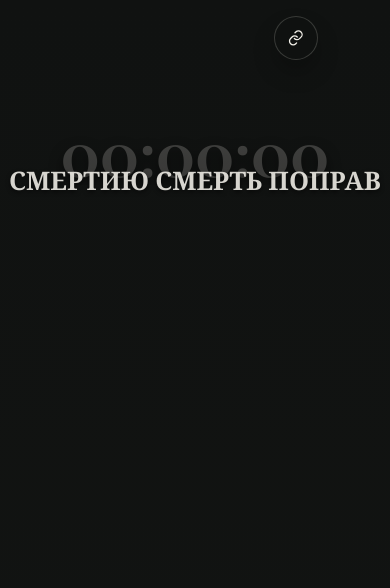
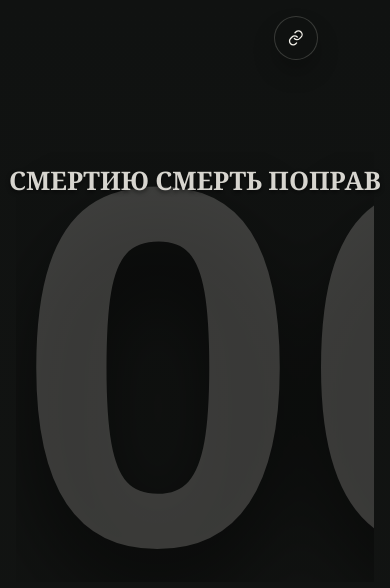
Before and after one commit to EvaDugina/Sisyphus-The-Czar, a React (Vite) app: page / in a window 390 px wide. Shown: the top 588 px of the page. Built offline with nearby package versions, Linux system fonts and the light colour scheme; no server answers.

Commit message:
style: enlarge summit timer

```diff
--- a/src/styles/scene.css
+++ b/src/styles/scene.css
@@ -85,9 +85,8 @@
   margin: 0;
   overflow: hidden;
   color: color-mix(in srgb, var(--ink) 20%, transparent);
-  font-family:
-    "Cormorant Garamond", Georgia, "Times New Roman", serif;
-  font-size: 12rem;
+  font-family: fantasy;
+  font-size: 32rem;
   font-variant-numeric: tabular-nums;
   font-weight: 700;
   letter-spacing: 0;
@@ -432,12 +431,6 @@ body.state-fallingToBottom .hand-cursor {
     font-size: 4rem;
   }
 
-  .summit-timer {
-    top: 7.35rem;
-    width: calc(100vw - 1rem);
-    font-size: 5rem;
-  }
-
   .title2 {
     top: 8.6rem;
     font-size: 2.1rem;
```
